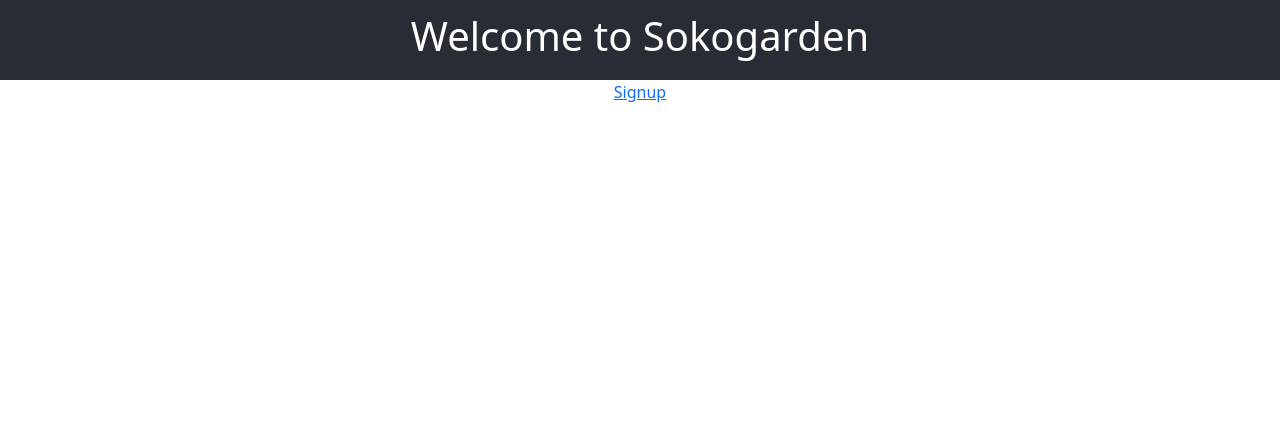
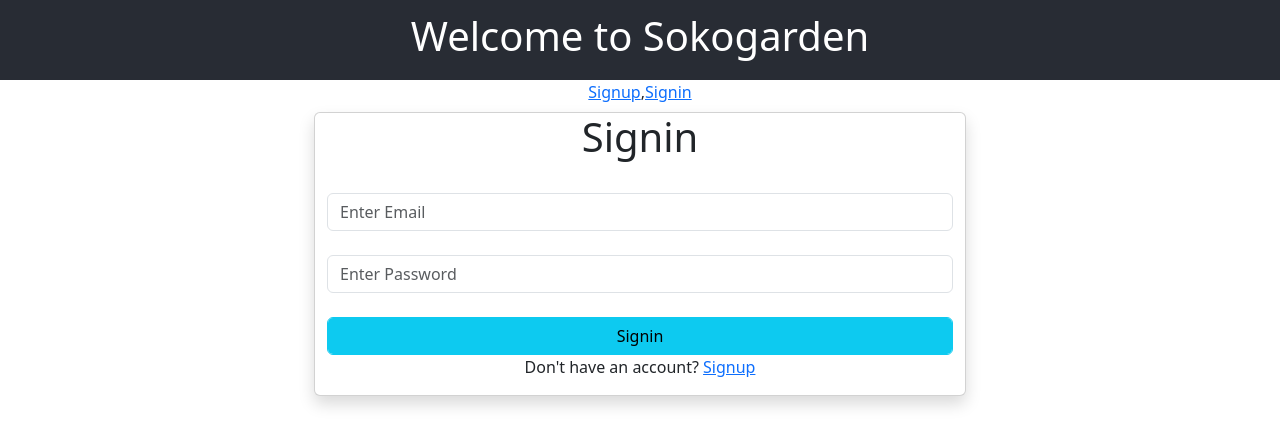
Before and after one commit to bailliemaweu-maker/sokogarden, a React (Create React App) app: page /signin in a window 1280 px wide. Shown: the top 446 px of the page. Built offline with nearby package versions, Linux system fonts and the light colour scheme.

Commit message:
sokogarden3

```diff
--- a/src/App.js
+++ b/src/App.js
@@ -3,6 +3,7 @@ import './App.css';
 import'bootstrap/dist/css/bootstrap.min.css';
 import { BrowserRouter , Routes, Route, Link } from 'react-router-dom';
 import Signup from './components/Signup';
+import Signin from './components/Signin';
 function App() {
 
   return (
@@ -15,10 +16,13 @@ function App() {
 
       <nav>
         <Link to="/signup">Signup</Link>
+        ,
+        <Link to="/signin">Signin </Link>
       </nav>
 
     <Routes>
       <Route path ='/signup' element= {<Signup />} />
+      <Route path ='/signin' element= {<Signin/>}  />
     </Routes>
 
 
--- /dev/null
+++ b/src/components/Signin.jsx
@@ -0,0 +1,63 @@
+import axios from 'axios'
+import React, {useState} from 'react'
+import { Link } from 'react-router-dom'
+
+
+const Signin = () => {
+
+    // Declare ourstates here
+    const[email, setEmail] =useState("")
+    const[password, setPassword] =useState("")
+
+    // define three states for posting data
+    const[loading, setLoading] =useState ("")
+    const[success, setSuccess] = useState("")
+    const[error,setError] =useState("")
+
+    // function to handle submit
+    const handlesubmit = async (e) =>{
+     e.preventDefault()
+     setLoading("Please wait...")
+
+    //  Create an  empty envelope
+    const formdata = new FormData()
+    formdata.append("email",email)
+    formdata.append("password", password)
+
+    try {
+        const response = await axios.post("http://higgs.alwaysdata.net/api/signin",formdata)
+        setSuccess(response.data.message)
+        setLoading("")
+    } catch (error) {
+
+    }
+    }
+
+    return (
+        <div className="row mt-2  justify-content-center">
+            <div className='col-md-6 card shadow'>
+                <h1>Signin</h1>
+
+                {/* bind the states   */}
+                <h2 className='text-warning'>{loading} </h2>
+                <h2 className='text-success'>{success} </h2>
+                <h2 className='text-danger'>{error} </h2>
+
+
+
+                <form action="" onSubmit={handlesubmit} >
+                    <input type="text" placeholder='Enter Email' className='form-control' onChange={(e)=> setEmail(e.target.value)} />
+                    <br />
+                    <input type="password" placeholder='Enter Password'className='form-control' onChange={(e) => setPassword(e.target.value)} />
+                    <br />
+                    <button className='btn btn-info form-control w-100'>Signin</button>
+                    <br />
+                    <p>Don't have an account?   <Link to="/signup">Signup</Link>   </p>
+                </form>
+
+            </div>
+    </div>
+    )
+}
+
+export default Signin
```
